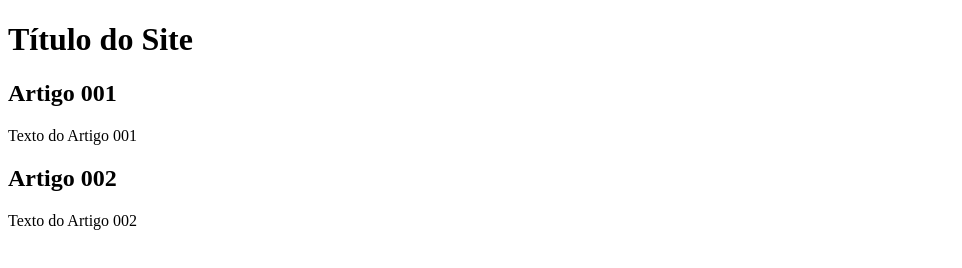
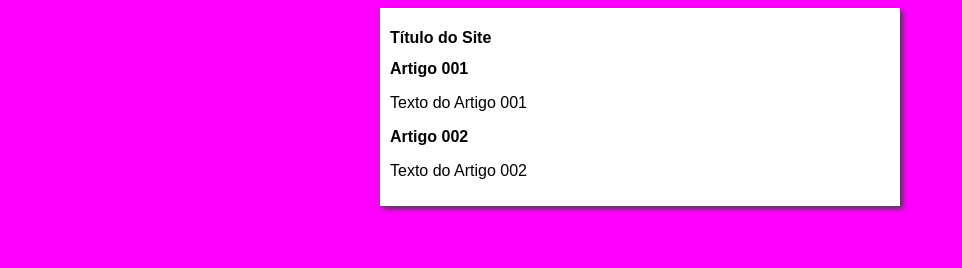
Before and after one commit to Giovanniwav/projeto-site-, a plain HTML site: page index.html in a window 1280 px wide. Shown: the whole page, without its empty margins (0-962 px from the left). Drawn offline with Linux system fonts and the light colour scheme.

Commit message:
iniciei o design

```diff
--- /dev/null
+++ b/estilos/style.css
@@ -0,0 +1,17 @@
+* {
+    font-family: Arial, Helvetica, sans-serif;
+    font-size: 16px;
+}
+
+body {
+    background-color:fuchsia;
+
+}
+
+main {
+    background-color: white;
+    width: 500px;
+    margin: auto;
+    padding: 10px;
+    box-shadow: 3px 3px 5px rgb(66, 65, 65);
+}
--- a/index.html
+++ b/index.html
@@ -4,6 +4,7 @@
     <meta charset="UTF-8">
     <meta name="viewport" content="width=device-width, initial-scale=1.0">
     <title>Título do Site</title>
+<link rel="stylesheet" href="estilos/style.css">
 </head>
 <body>
 <main>
```
